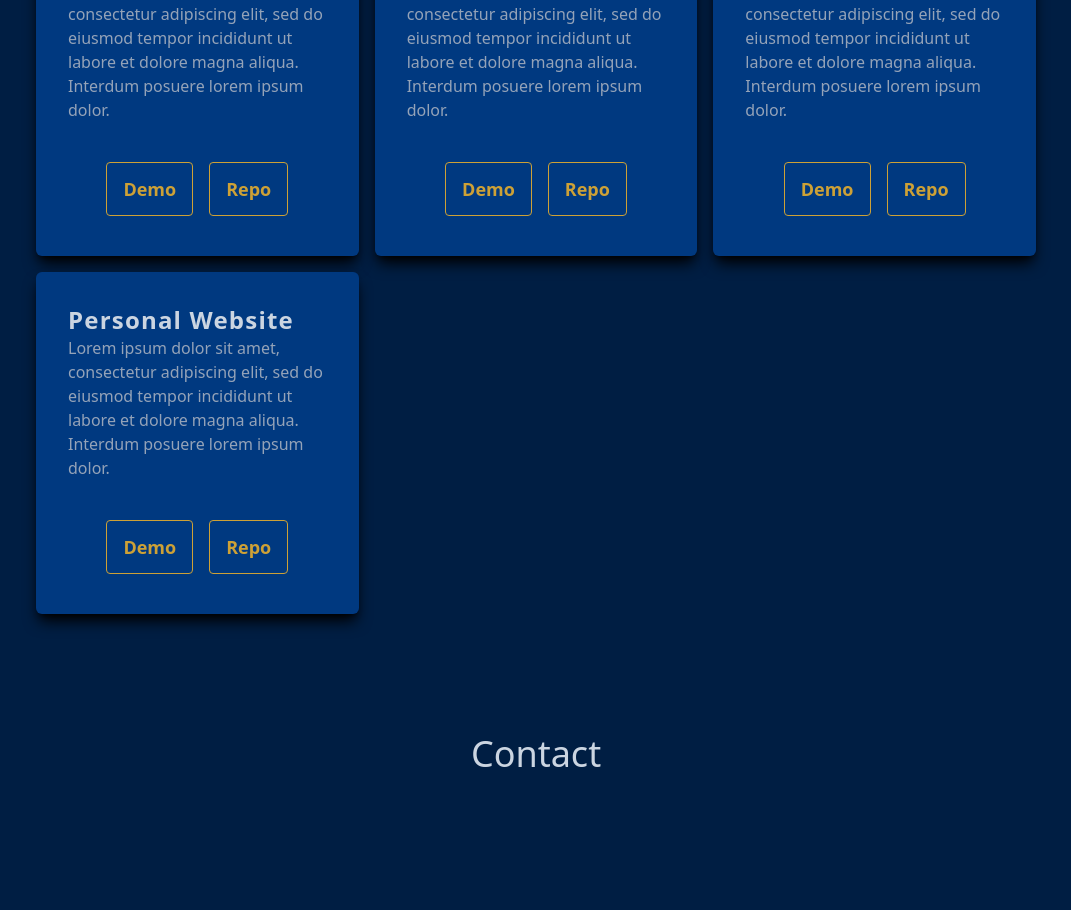
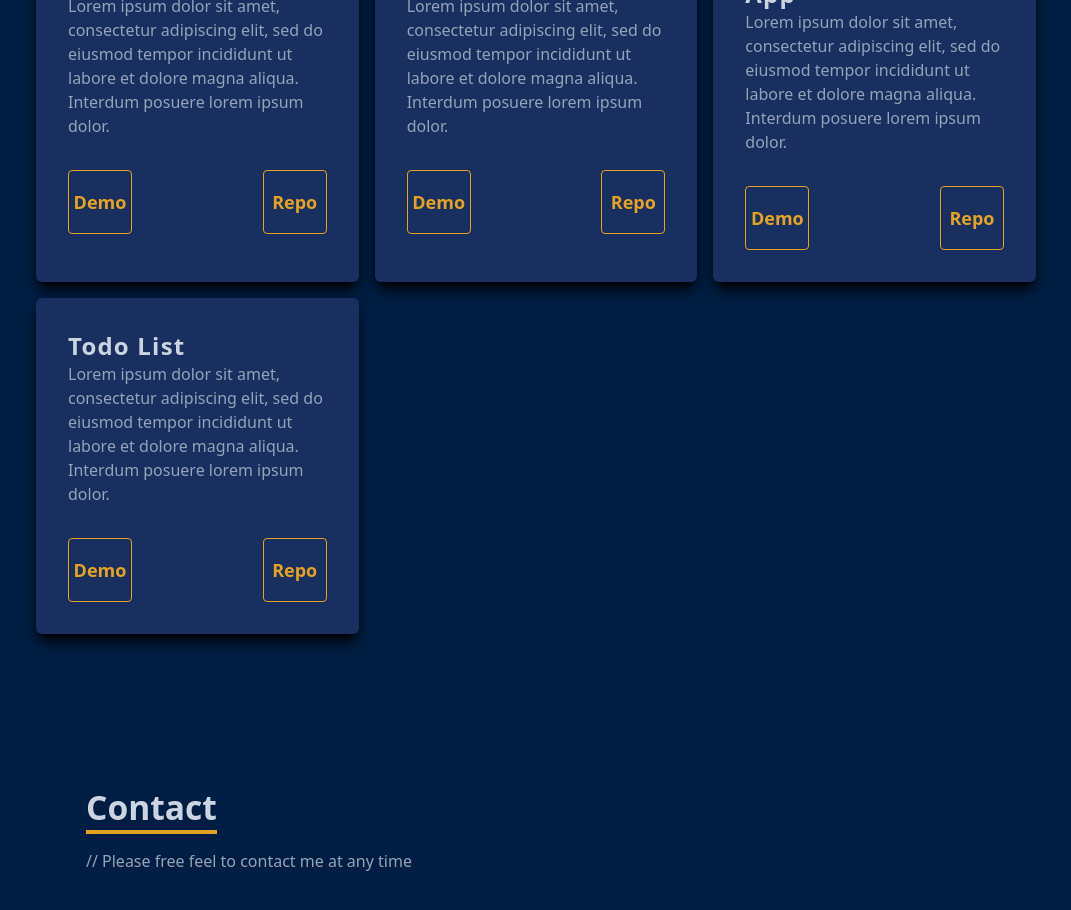
Before and after one commit to WeiJyunYe/weijyunye-portfolio-gen1, a React (Create React App) app: page / in a window 1280 px wide. Shown: the part 1880-2790 px from the top of the page, without its empty margins (104-1175 px from the left). Built offline with nearby package versions, Linux system fonts and the light colour scheme.

Commit message:
v0.1.4 work page almost done, contact 50%

```diff
--- a/src/components/About.tsx
+++ b/src/components/About.tsx
@@ -8,7 +8,7 @@ const About = forwardRef<HTMLDivElement>((props, ref) => {
       <div className="w-full h-screen mx-auto flex flex-col  justify-center items-center text-slate-300">
         <div className="w-full max-w-[1080px] grid md:grid-cols-2 gap-3 p-10">
           <div className="pt-16">
-            <p className="rwd-font-sm font-bold inline border-b-4 border-[#CDA136]">
+            <p className="rwd-font-sm font-bold inline border-b-4 border-[#e5a323]">
               About
             </p>
           </div>
--- a/src/components/Contact.tsx
+++ b/src/components/Contact.tsx
@@ -2,10 +2,39 @@ import { forwardRef } from "react";
 
 const Contact = forwardRef<HTMLDivElement>((props, ref) => {
   return (
-    <div className="bg-[#001e43] w-full h-screen" ref={ref}>
-      <h3 className="flex justify-center text-4xl text-slate-300 pt-20">
-        Contact
-      </h3>
+    <div
+      className="bg-[#001e43] w-full h-screen text-slate-300 flex justify-center items-center p-10"
+      ref={ref}
+    >
+      <form action="" className="flex flex-col w-full max-w-[900px]">
+        <div className="pb-8">
+          <p className="rwd-font-sm font-bold text-slate-300 inline border-b-4 border-[#e5a323]">
+            Contact
+          </p>
+          <p className="text-slate-400 py-4">{`// Please free feel to contact me at any time`}</p>
+        </div>
+        <input
+          type="text"
+          placeholder="Name"
+          name="name"
+          className="bg-slate-800 p-2 rounded"
+        />
+        <input
+          type="email"
+          placeholder="E-mail"
+          name="email"
+          className="my-4 p-2 bg-slate-800 rounded"
+        />
+        <textarea
+          name="message"
+          rows={10}
+          placeholder="Message"
+          className="bg-slate-800 p-2 rounded"
+        ></textarea>
+        <button className="p-2 my-4 w-20 text-[#e5a323] border-[1px] rounded hover:bg-[#e5a323]/30 duration-300 text-lg font-bold select-none">
+          Submit
+        </button>
+      </form>
     </div>
   );
 });
--- a/src/components/Main.tsx
+++ b/src/components/Main.tsx
@@ -12,7 +12,7 @@ const Main = forwardRef<
       <div className="flex flex-col justify-center mx-auto text-slate-300 font-sans font-extrabold p-10">
         <p className="rwd-font">Hi,</p>
         <h1 className="rwd-font leading-[48px]">
-          I'm <span className="text-[#CDA136]">Weijyun Ye</span>,
+          I'm <span className="text-[#e5a323]">Weijyun Ye</span>,
         </h1>
         <h2 className="rwd-font">front-end developer.</h2>
         <p className="py-6 leading-5 font-normal text-md text-slate-400 max-w-[600px]">
@@ -22,7 +22,7 @@ const Main = forwardRef<
         </p>
         <div>
           <button
-            className="group flex items-center px-8 py-4 font-normal hover:bg-[#CDA136]/30 text-md text-[#CDA136] border-[1px] border-[#CDA136] rounded duration-300 select-none"
+            className="group flex items-center px-8 py-4 font-normal hover:bg-[#e5a323]/30 text-md text-[#e5a323] border-[1px] border-[#e5a323] rounded duration-300 select-none"
             onClick={() => {
               if (props.workRef.current !== null) {
                 props.workRef.current.scrollIntoView({ behavior: "smooth" });
--- a/src/components/Navbar.tsx
+++ b/src/components/Navbar.tsx
@@ -33,7 +33,7 @@ const Navbar: React.FC<NavbarProps> = ({
         fontSize="large"
         className="absolute right-7 top-7 md:hidden scale-125 cursor-pointer"
       />
-      <li className="duration-300 hover:text-[#CDA136] cursor-pointer">
+      <li className="duration-300 hover:text-[#e5a323] cursor-pointer select-none">
         <button
           onClick={() => {
             smoothScroll(mainRef);
@@ -43,7 +43,7 @@ const Navbar: React.FC<NavbarProps> = ({
           Home
         </button>
       </li>
-      <li className="duration-300 hover:text-[#CDA136] cursor-pointer">
+      <li className="duration-300 hover:text-[#e5a323] cursor-pointer select-none">
         <button
           onClick={() => {
             smoothScroll(aboutRef);
@@ -53,7 +53,7 @@ const Navbar: React.FC<NavbarProps> = ({
           About
         </button>
       </li>
-      <li className="duration-300 hover:text-[#CDA136] cursor-pointer">
+      <li className="duration-300 hover:text-[#e5a323] cursor-pointer select-none">
         <button
           onClick={() => {
             smoothScroll(workRef);
@@ -63,7 +63,7 @@ const Navbar: React.FC<NavbarProps> = ({
           Work
         </button>
       </li>
-      <li className="duration-300 hover:text-[#CDA136] cursor-pointer">
+      <li className="duration-300 hover:text-[#e5a323] cursor-pointer select-none">
         <button
           onClick={() => {
             smoothScroll(contactRef);
--- a/src/components/Work.tsx
+++ b/src/components/Work.tsx
@@ -1,23 +1,27 @@
 import { forwardRef } from "react";
-import Button from "./elements/Button";
 import Card from "./elements/Cards";
 import { workDataSheet } from "../lib/data";
 
 const Work = forwardRef<HTMLDivElement>((props, ref) => {
   return (
-    <div className="bg-[#001e43] w-full h-full text-slate-400" ref={ref}>
+    <div className="bg-[#001e43] w-full h-full text-slate-300" ref={ref}>
       <div className="w-full h-full mx-auto flex flex-col justify-center p-10 max-w-[1080px]">
         <div className="pt-16">
-          <p className="rwd-font-sm font-bold inline border-b-4 border-[#CDA136]">
+          <p className="rwd-font-sm font-bold inline border-b-4 border-[#e5a323]">
             Work
           </p>
-          <p className="py-2">{`// Some side projects I have built`}</p>
+          <p className="py-2 text-slate-400">{`// Some side projects I have built`}</p>
         </div>
         <div className="sm:grid md:grid-cols-2 lg:grid-cols-3 gap-4">
-          <Card />
-          <Card />
-          <Card />
-          <Card />
+          {workDataSheet.map((currentCard) => (
+            <Card
+              key={currentCard.id}
+              title={currentCard.title}
+              description={currentCard.description}
+              demoUrl={currentCard.demo}
+              repoUrl={currentCard.repo}
+            />
+          ))}
         </div>
       </div>
     </div>
--- a/src/components/elements/Button.tsx
+++ b/src/components/elements/Button.tsx
@@ -1,12 +1,16 @@
 interface ButtonProps {
-  children: string;
+  children: React.ReactNode;
+  demoUrl: string;
+  repoUrl: string;
 }
 
-const Button: React.FC<ButtonProps> = ({ children }) => {
+const Button = ({ children, demoUrl, repoUrl }: ButtonProps): JSX.Element => {
   return (
-    <button className="px-4 py-3 m-2 border-[1px] border-[#CDA136] rounded  hover:bg-[#CDA136]/30 duration-300 text-lg text-[#CDA136] font-bold select-none">
-      {children}
-    </button>
+    <a href={repoUrl || demoUrl}>
+      <button className="w-16 h-16 p-1 border-[1px] border-[#e5a323] rounded  hover:bg-[#e5a323]/30 duration-300 text-lg text-[#e5a323] font-bold select-none">
+        {children}
+      </button>
+    </a>
   );
 };
 
--- a/src/components/elements/Cards.tsx
+++ b/src/components/elements/Cards.tsx
@@ -1,21 +1,33 @@
-import { workDataSheet } from "../../lib/data";
 import Button from "./Button";
 
-const Card = () => {
+interface CardProps {
+  key: number;
+  title: string;
+  description: string;
+  demoUrl: string;
+  repoUrl: string;
+}
+
+const Card: React.FC<CardProps> = ({
+  key,
+  title,
+  description,
+  demoUrl,
+  repoUrl,
+}) => {
   return (
-    <div className="bg-[#003980] w-full h-full shadow-lg shadow-black rounded-md flex justify-center items-center mx-auto p-8">
+    <div
+      key={key}
+      className="bg-[#192f60] w-full h-full max-w-xl shadow-lg shadow-black rounded-md flex justify-center items-center mx-auto p-8 hover:-translate-y-1 duration-300 group"
+    >
       <div>
-        <span className="text-2xl font-bold text-slate-300 tracking-wider">
-          {workDataSheet[0].title}
+        <span className="text-2xl font-bold text-slate-300 tracking-wider group-hover:text-[#e5a323] duration-300">
+          {title}
         </span>
-        <p className="text-slate-400">{workDataSheet[0].description}</p>
-        <div className=" pt-8 text-center">
-          <a href="/">
-            <Button children="Demo" />
-          </a>
-          <a href="/">
-            <Button children="Repo" />
-          </a>
+        <p className="text-slate-400">{description}</p>
+        <div className="pt-8 text-center flex justify-between">
+          <Button children="Demo" demoUrl={demoUrl} repoUrl={repoUrl} />
+          <Button children="Repo" demoUrl={demoUrl} repoUrl={repoUrl} />
         </div>
       </div>
     </div>
--- a/src/lib/data.tsx
+++ b/src/lib/data.tsx
@@ -1,34 +1,34 @@
 export const workDataSheet = [
   {
-    id: 0,
+    id: 3,
     title: "Personal Website",
     description:
       "Lorem ipsum dolor sit amet, consectetur adipiscing elit, sed do eiusmod tempor incididunt ut labore et dolore magna aliqua. Interdum posuere lorem ipsum dolor.",
-    demo: "",
-    repo: "",
+    demo: "https://weijyunye.github.io/weijyunye-portfolio-gen1/",
+    repo: "https://github.com/WeiJyunYe/weijyunye-portfolio-gen1",
+  },
+  {
+    id: 2,
+    title: "12-digit Calculator",
+    description:
+      "Lorem ipsum dolor sit amet, consectetur adipiscing elit, sed do eiusmod tempor incididunt ut labore et dolore magna aliqua. Interdum posuere lorem ipsum dolor.",
+    demo: "https://weijyunye.github.io/12-digit-calculator/",
+    repo: "https://github.com/WeiJyunYe/12-digit-calculator",
   },
   {
     id: 1,
-    title: "12-digit Calculator",
-    description:
-      "Lorem ipsum dolor sit amet, consectetur adipiscing elit, sed do eiusmod tempor incididunt ut labore et dolore magna aliqua. Interdum posuere lorem ipsum dolor.",
-    demo: "",
-    repo: "",
-  },
-  {
-    id: 2,
     title: "Taiwan Weather App",
     description:
       "Lorem ipsum dolor sit amet, consectetur adipiscing elit, sed do eiusmod tempor incididunt ut labore et dolore magna aliqua. Interdum posuere lorem ipsum dolor.",
-    demo: "",
-    repo: "",
+    demo: "https://weijyunye.github.io/taiwan-weather-app/",
+    repo: "https://github.com/WeiJyunYe/taiwan-weather-app",
   },
   {
-    id: 3,
+    id: 0,
     title: "Todo List",
     description:
       "Lorem ipsum dolor sit amet, consectetur adipiscing elit, sed do eiusmod tempor incididunt ut labore et dolore magna aliqua. Interdum posuere lorem ipsum dolor.",
-    demo: "",
-    repo: "",
+    demo: "https://weijyunye.github.io/to-do-list/",
+    repo: "https://github.com/WeiJyunYe/to-do-list",
   },
 ];
```
Also changed, not shown: src/components/Header.tsx (+4 -4 lines).
